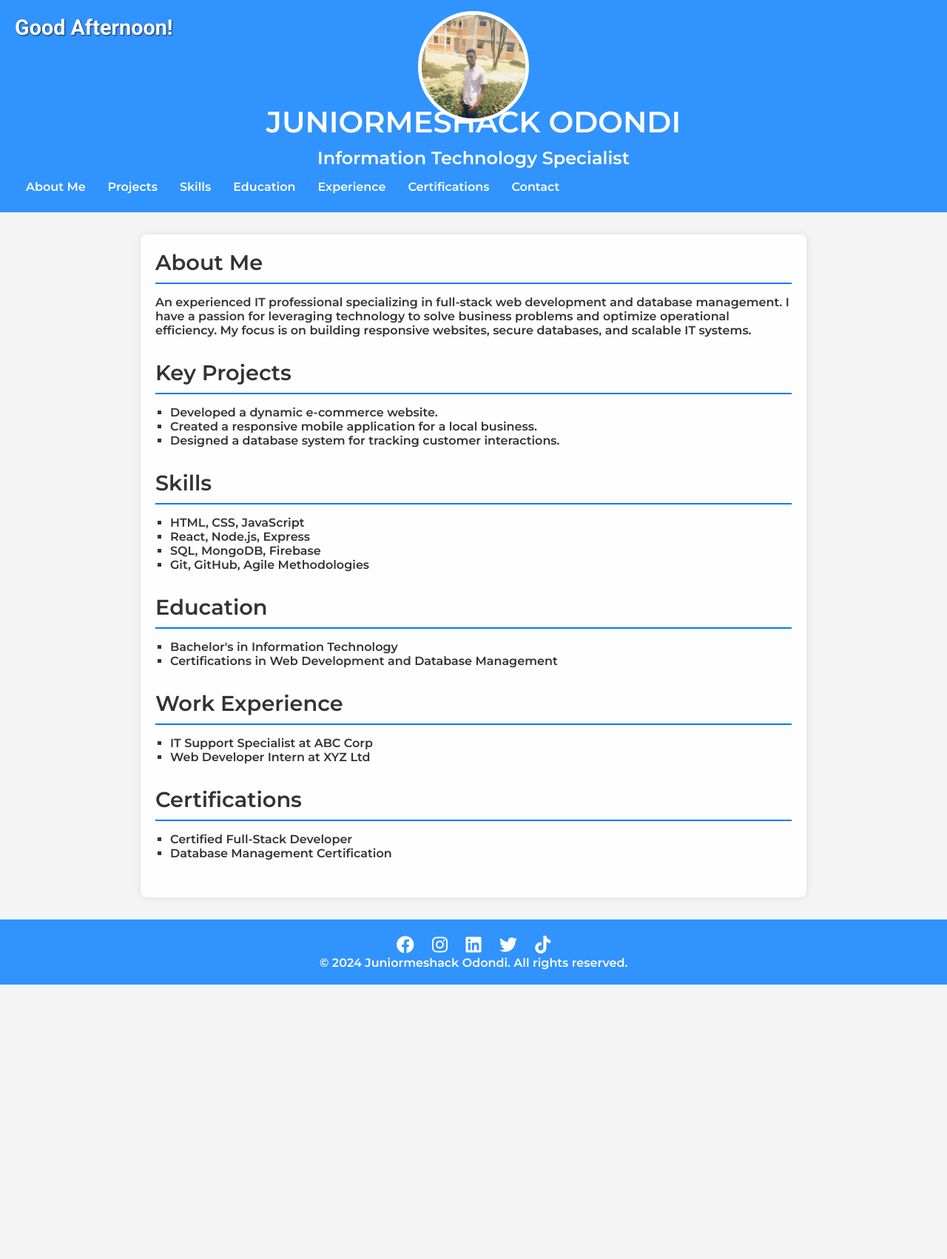
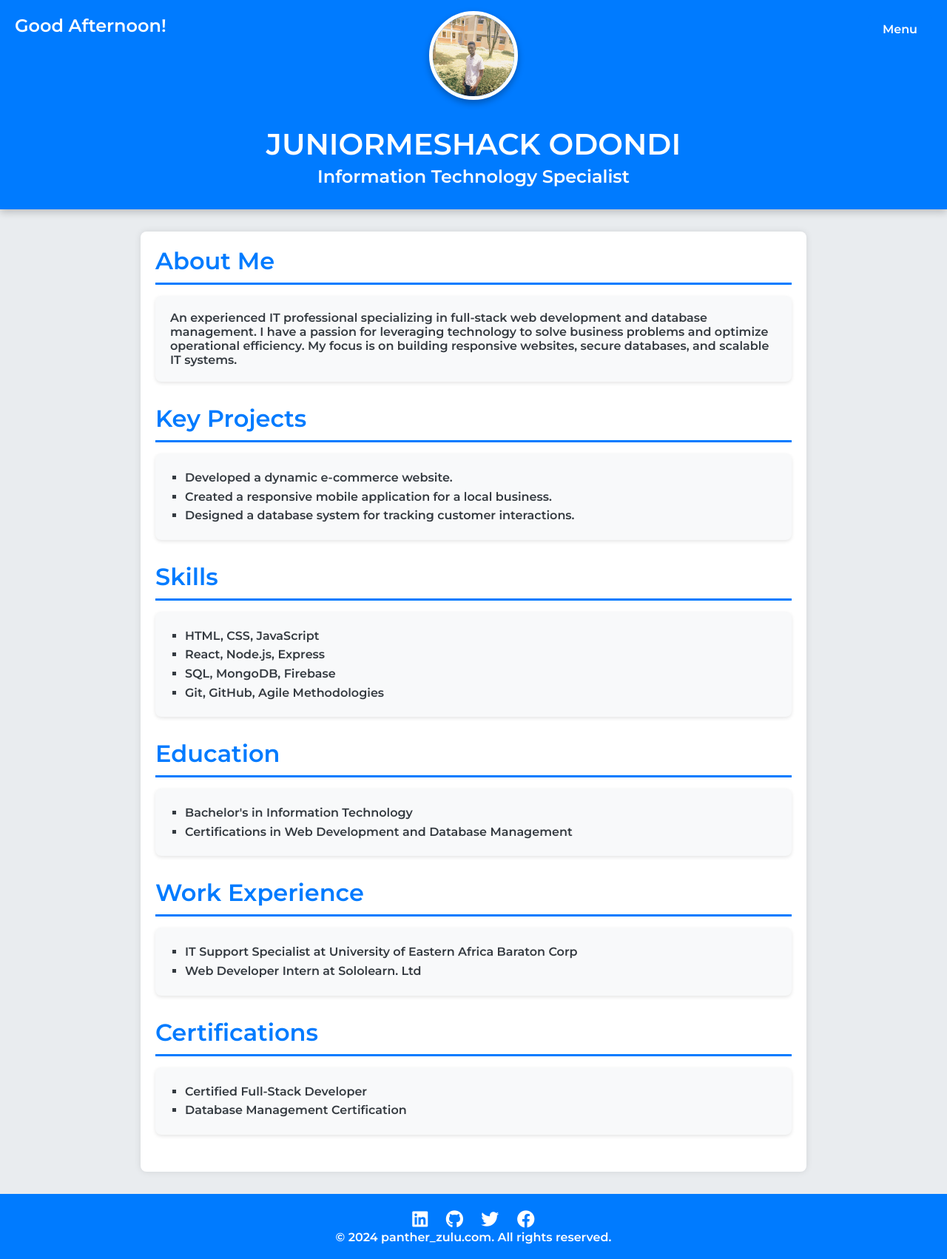
Before and after one commit to Meshack715/my_cv, a plain HTML site: page index.html in a window 1280 px wide. Shown: the whole page at 74% size. Before the commit the page ends 1331 px from the top, so only its background shows below. Drawn offline with Linux system fonts and the light colour scheme.

Commit message:
Update index.html

```diff
--- a/index.html
+++ b/index.html
@@ -15,36 +15,34 @@
         }
 
         body {
-            background-color: #f4f4f4;
-            color: #333;
-            background-image: url('./images/resume_logo.jpeg');
-            background-size: cover;
-            background-position: center;
-            background-repeat: no-repeat;
+            background-color: #e9ecef;
+            color: #343a40;
+            height: 100vh;
+            overflow: auto;
+            display: flex;
+            flex-direction: column;
         }
 
         header {
-            background-color: rgba(0, 123, 255, 0.8);
+            background-color: #007bff;
             color: white;
-            padding: 20px 20px;
+            padding: 30px;
             text-align: center;
+            box-shadow: 0 4px 10px rgba(0, 0, 0, 0.2);
             position: relative;
-            overflow: hidden;
         }
 
         .greeting {
             position: absolute;
             top: 20px;
             left: 20px;
-            font-size: 1.8em;
-            font-family: 'Roboto', sans-serif;
+            font-size: 1.5em;
             color: white;
-            text-shadow: 1px 1px 2px rgba(0, 0, 0, 0.7);
         }
 
         .profile-pic {
-            width: 150px;
-            height: 150px;
+            width: 120px;
+            height: 120px;
             border-radius: 50%;
             overflow: hidden;
             border: 5px solid white;
@@ -52,6 +50,7 @@
             top: 15px;
             left: 50%;
             transform: translateX(-50%);
+            box-shadow: 0 4px 10px rgba(0, 0, 0, 0.3);
         }
 
         .profile-pic img {
@@ -61,60 +60,58 @@
 
         header h1 {
             font-size: 2.5em;
-            margin-top: 120px;
+            margin-top: 140px;
         }
 
         header h2 {
             font-size: 1.5em;
-            margin-top: 10px;
+            margin-top: 5px;
         }
 
-        nav {
-            margin-top: 10px; /* Space between header and nav */
+        /* Menu Styles */
+        .menu-button {
+            background-color: #007bff;
+            color: white;
+            border: none;
+            padding: 10px 20px;
+            cursor: pointer;
+            font-size: 1em;
+            position: absolute;
+            top: 20px;
+            right: 20px;
+            border-radius: 5px;
+            z-index: 1000; /* Ensure button is on top */
         }
 
-        .menu-toggle {
-            display: none; /* Hidden on large screens */
-            cursor: pointer; /* Pointer for toggle */
-            font-size: 2em;
-            color: white;
-            background: none;
-            border: none;
+        .menu {
+            display: none; /* Initially hidden */
+            position: absolute;
+            top: 70px; /* Adjust based on header height */
+            right: 20px;
+            background-color: white;
+            box-shadow: 0 4px 10px rgba(0, 0, 0, 0.2);
+            border-radius: 8px;
+            z-index: 1000; /* Ensure menu is on top */
         }
 
-        nav ul {
-            list-style-type: none;
-            padding: 0;
-            display: flex; /* Show as row on larger screens */
-            justify-content: flex-start; /* Align items to the left */
+        .menu a {
+            display: block;
+            padding: 10px 20px;
+            color: #343a40;
+            text-decoration: none;
+            transition: background 0.2s;
         }
 
-        nav ul.active {
-            display: flex; /* Show on active */
-        }
-
-        nav ul li {
-            margin: 5px 0; /* Margin for stacked items */
-        }
-
-        nav ul li a {
+        .menu a:hover {
+            background-color: #007bff;
             color: white;
-            text-decoration: none;
-            font-weight: bold;
-            padding: 10px 15px; /* Padding for touch */
-            border-radius: 5px;
-            transition: background-color 0.3s;
-        }
-
-        nav ul li a:hover {
-            background-color: rgba(255, 255, 255, 0.3);
         }
 
         main {
             max-width: 900px;
             margin: 30px auto;
             padding: 20px;
-            background-color: rgba(255, 255, 255, 0.9);
+            background-color: white;
             border-radius: 8px;
             box-shadow: 0 0 10px rgba(0, 0, 0, 0.1);
         }
@@ -124,22 +121,40 @@
         }
 
         h3 {
-            border-bottom: 2px solid #007bff;
+            border-bottom: 3px solid #007bff;
             padding-bottom: 10px;
             margin-bottom: 15px;
-            font-size: 1.8em;
+            font-size: 2em;
+            color: #007bff;
         }
 
         ul {
             list-style-type: square;
             padding-left: 20px;
+            line-height: 1.6;
+        }
+
+        .card {
+            background: #f8f9fa;
+            border-radius: 8px;
+            padding: 20px;
+            margin: 10px 0;
+            box-shadow: 0 2px 5px rgba(0, 0, 0, 0.1);
+            transition: transform 0.3s;
+        }
+
+        .card:hover {
+            transform: translateY(-2px);
         }
 
         footer {
             text-align: center;
             padding: 20px 0;
-            background-color: rgba(0, 123, 255, 0.8);
+            background-color: #007bff;
             color: white;
+            position: relative;
+            bottom: 0;
+            width: 100%;
         }
 
         footer p {
@@ -151,158 +166,160 @@
             margin: 0 10px;
             text-decoration: none;
             font-size: 1.5em;
+            transition: color 0.3s;
+        }
+
+        .social-icons a:hover {
+            color: #007bff;
         }
 
         /* Responsive Design */
         @media (max-width: 600px) {
-            .menu-toggle {
-                display: inline; /* Show toggle button on small screens */
-                position: absolute;
-                top: 20px;
-                right: 20px;
-                background: none;
-                border: none;
+            header h1 {
+                font-size: 2em;
             }
 
-            nav ul {
-                flex-direction: column; /* Stack items vertically */
-                display: none; /* Hide initially */
-                position: absolute; /* Position absolutely for mobile */
-                top: 60px; /* Adjust based on your header */
-                left: 0; /* Align to the left */
-                background-color: rgba(0, 123, 255, 0.9);
-                z-index: 1000; /* Ensure menu is above other content */
-                width: 200px; /* Width of the menu */
-                padding: 10px; /* Padding for the menu */
-                border-radius: 5px; /* Rounded corners */
+            header h2 {
+                font-size: 1.2em;
             }
 
-            nav ul.active {
-                display: flex; /* Show on active */
+            .profile-pic {
+                width: 100px;
+                height: 100px;
+                top: 10px;
+            }
+
+            .greeting {
+                font-size: 1.2em;
             }
 
             main {
                 padding: 15px;
             }
 
-            .profile-pic {
-                width: 120px;
-                height: 120px;
-                top: 10px;
-            }
-        }
-
-        /* Large screens */
-        @media (min-width: 601px) {
-            .menu-toggle {
-                display: none; /* Hide toggle button on large screens */
+            .menu-button {
+                font-size: 0.9em;
             }
         }
     </style>
 </head>
 <body>
     <header>
-        <button class="menu-toggle" id="menuToggle"><i class="fas fa-bars"></i></button>
+        <button class="menu-button" onclick="toggleMenu()">Menu</button>
         <div class="greeting" id="greeting"></div>
         <div class="profile-pic">
             <img src="./images/index_profile.jpg" alt="Profile Picture">
         </div>
         <h1>JUNIORMESHACK ODONDI</h1>
         <h2>Information Technology Specialist</h2>
+    </header>
 
-        <nav>
-            <ul id="navMenu">
-                <li><a href="./about_me.html">About Me</a></li>
-                <li><a href="./projects.html">Projects</a></li>
-                <li><a href="./skills.html">Skills</a></li>
-                <li><a href="./education.html">Education</a></li>
-                <li><a href="./experience.html">Experience</a></li>
-                <li><a href="./certifications.html">Certifications</a></li>
-                <li><a href="./contact.html">Contact</a></li>
-            </ul>
-        </nav>
-    </header>
+    <div class="menu" id="menu">
+        <a href="./about_me.html">About Me</a>
+        <a href="./projects.html">Key Projects</a>
+        <a href="./skills.html">Skills</a>
+        <a href="./education.html">Education</a>
+        <a href="./experience.html">Work Experience</a>
+        <a href="./certifications.html">Certifications</a>
+        <a href="./contact.html">Contacts</a>
+    </div>
 
     <main>
         <section id="about">
             <h3>About Me</h3>
+            <div class="card">
                 <p>An experienced IT professional specializing in full-stack web development and database management. I have a passion for leveraging technology to solve business problems and optimize operational efficiency. My focus is on building responsive websites, secure databases, and scalable IT systems.</p>
+            </div>
         </section>
 
         <section id="projects">
             <h3>Key Projects</h3>
+            <div class="card">
                 <ul>
                     <li>Developed a dynamic e-commerce website.</li>
                     <li>Created a responsive mobile application for a local business.</li>
                     <li>Designed a database system for tracking customer interactions.</li>
                 </ul>
+            </div>
         </section>
 
         <section id="skills">
             <h3>Skills</h3>
+            <div class="card">
                 <ul>
                     <li>HTML, CSS, JavaScript</li>
                     <li>React, Node.js, Express</li>
                     <li>SQL, MongoDB, Firebase</li>
                     <li>Git, GitHub, Agile Methodologies</li>
                 </ul>
+            </div>
         </section>
 
         <section id="education">
             <h3>Education</h3>
+            <div class="card">
                 <ul>
                     <li>Bachelor's in Information Technology</li>
                     <li>Certifications in Web Development and Database Management</li>
                 </ul>
+            </div>
         </section>
 
         <section id="experience">
             <h3>Work Experience</h3>
+            <div class="card">
                 <ul>
-                <li>IT Support Specialist at ABC Corp</li>
-                <li>Web Developer Intern at XYZ Ltd</li>
+                    <li>IT Support Specialist at University of Eastern Africa Baraton Corp</li>
+                    <li>Web Developer Intern at Sololearn. Ltd</li>
                 </ul>
+            </div>
         </section>
 
         <section id="certifications">
             <h3>Certifications</h3>
+            <div class="card">
                 <ul>
                     <li>Certified Full-Stack Developer</li>
                     <li>Database Management Certification</li>
                 </ul>
+            </div>
         </section>
     </main>
 
     <footer>
         <div class="social-icons">
+            <a href="#"><i class="fab fa-linkedin"></i></a>
+            <a href="#"><i class="fab fa-github"></i></a>
+            <a href="#"><i class="fab fa-twitter"></i></a>
             <a href="#"><i class="fab fa-facebook"></i></a>
-            <a href="#"><i class="fab fa-instagram"></i></a>
-            <a href="#"><i class="fab fa-linkedin"></i></a>
-            <a href="#"><i class="fab fa-twitter"></i></a>
-            <a href="#"><i class="fab fa-tiktok"></i></a>
         </div>
-        <p>&copy; 2024 Juniormeshack Odondi. All rights reserved.</p>
+        <p>&copy; 2024 panther_zulu.com. All rights reserved.</p>
     </footer>
 
     <script>
-        // Greeting Message
-        const greeting = document.getElementById('greeting');
-        const hours = new Date().getHours();
-        if (hours < 12) {
-            greeting.innerHTML = "Good Morning!";
-        } else if (hours < 18) {
-            greeting.innerHTML = "Good Afternoon!";
-        } else {
-            greeting.innerHTML = "Good Evening!";
+        function toggleMenu() {
+            const menu = document.getElementById('menu');
+            menu.style.display = (menu.style.display === 'block') ? 'none' : 'block';
         }
 
-        // Mobile Menu Toggle
-        const menuToggle = document.getElementById('menuToggle');
-        const navMenu = document.getElementById('navMenu');
+        function setGreeting() {
+            const greetingElement = document.getElementById('greeting');
+            const currentHour = new Date().getHours();
+            let greetingMessage;
 
-        menuToggle.addEventListener('click', function() {
-            navMenu.classList.toggle('active');
-        });
+            if (currentHour < 12) {
+                greetingMessage = "Good Morning!";
+            } else if (currentHour < 18) {
+                greetingMessage = "Good Afternoon!";
+            } else {
+                greetingMessage = "Good Evening!";
+            }
+
+            greetingElement.textContent = greetingMessage;
+        }
+
+        // Set the greeting message when the page loads
+        window.onload = setGreeting;
     </script>
 </body>
 </html>
```
Lines whose indentation alone changed are shown as unchanged.
